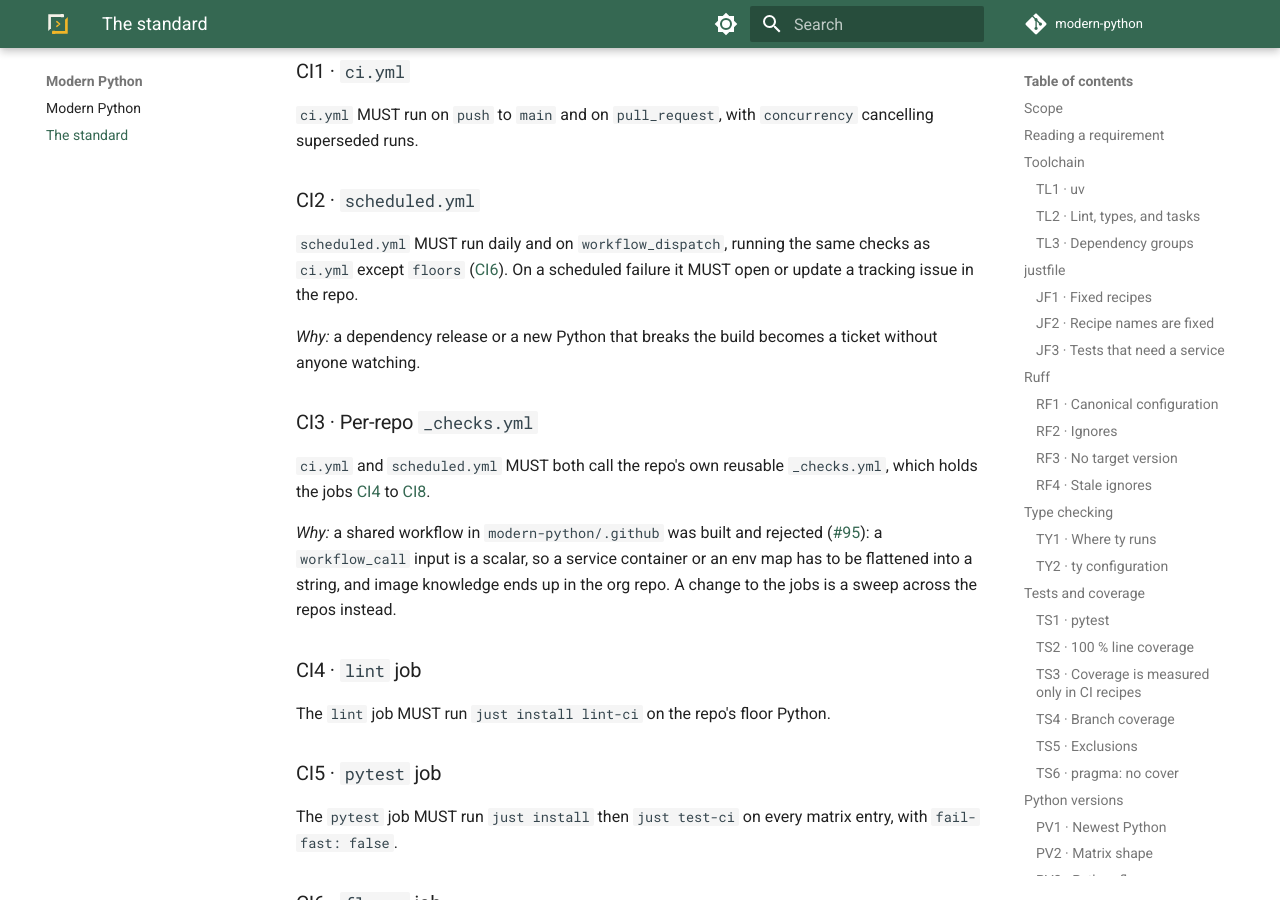
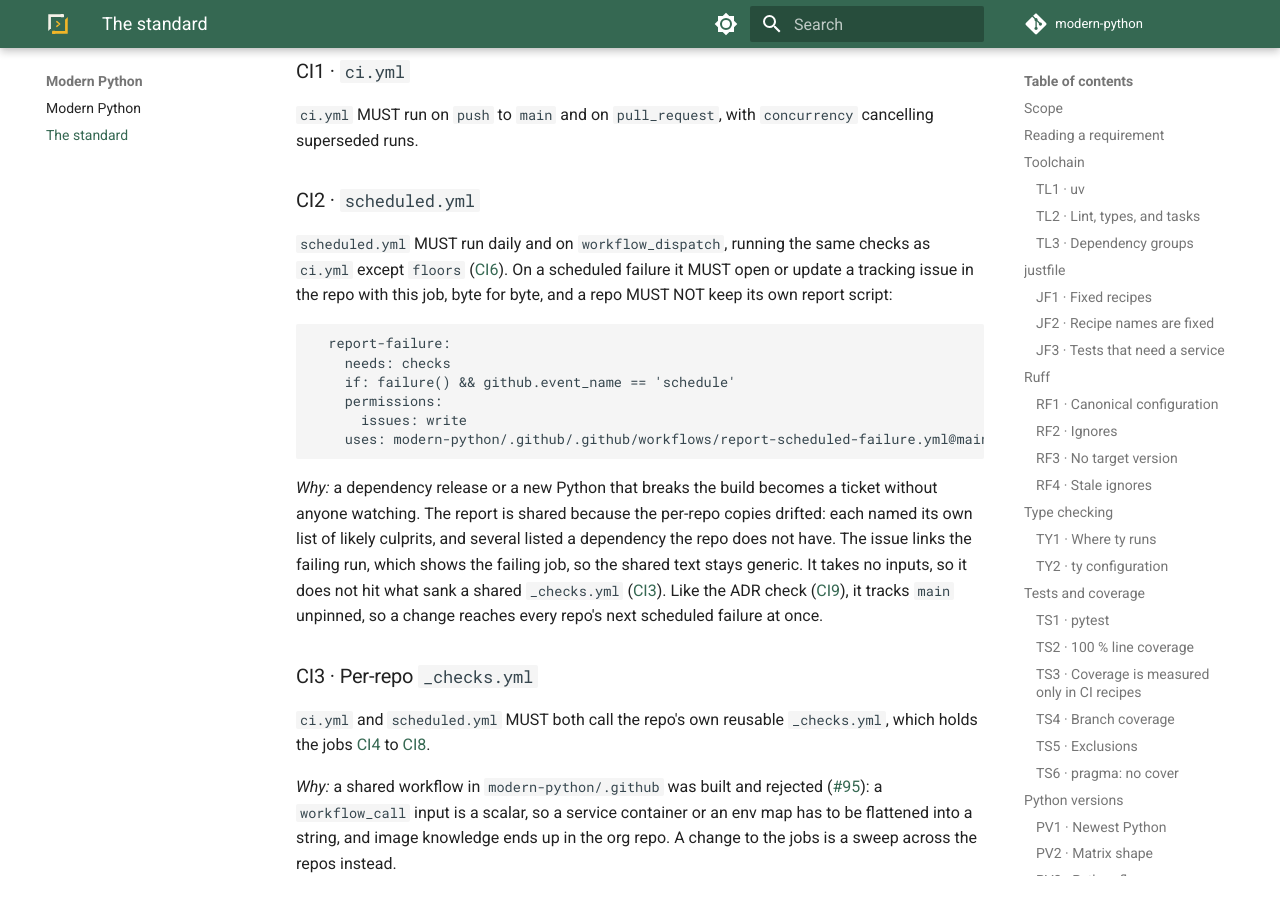
Before and after one commit to modern-python/.github, an MkDocs documentation site: the page built from docs/standard.md, in a window 1280 px wide and 900 px high, scrolled down 4620 px. Built offline with MkDocs 1.6.1 and Material for MkDocs 9.7.7, drawn with Linux system fonts in a browser that asks for light colours.

Commit message:
feat: share the scheduled-failure report as a reusable workflow (#127)

````diff
--- a/docs/standard.md
+++ b/docs/standard.md
@@ -181,10 +181,24 @@ superseded runs.
 
 `scheduled.yml` MUST run daily and on `workflow_dispatch`, running the same checks as `ci.yml`
 except `floors` ([CI6](#CI6)). On a scheduled failure it MUST open or update a tracking issue in the
-repo.
+repo with this job, byte for byte, and a repo MUST NOT keep its own report script:
+
+```yaml
+  report-failure:
+    needs: checks
+    if: failure() && github.event_name == 'schedule'
+    permissions:
+      issues: write
+    uses: modern-python/.github/.github/workflows/report-scheduled-failure.yml@main
+```
 
 *Why:* a dependency release or a new Python that breaks the build becomes a ticket without anyone
-watching.
+watching. The report is shared because the per-repo copies drifted: each named its own list of
+likely culprits, and several listed a dependency the repo does not have. The issue links the failing
+run, which shows the failing job, so the shared text stays generic. It takes no inputs,
+so it does not hit what sank a shared `_checks.yml` ([CI3](#CI3)). Like the ADR check
+([CI9](#CI9)), it tracks `main` unpinned, so a change reaches every repo's next scheduled failure at
+once.
 
 ### CI3 · Per-repo `_checks.yml` { #CI3 }
 
````
Also changed, not shown: 2 other files.
